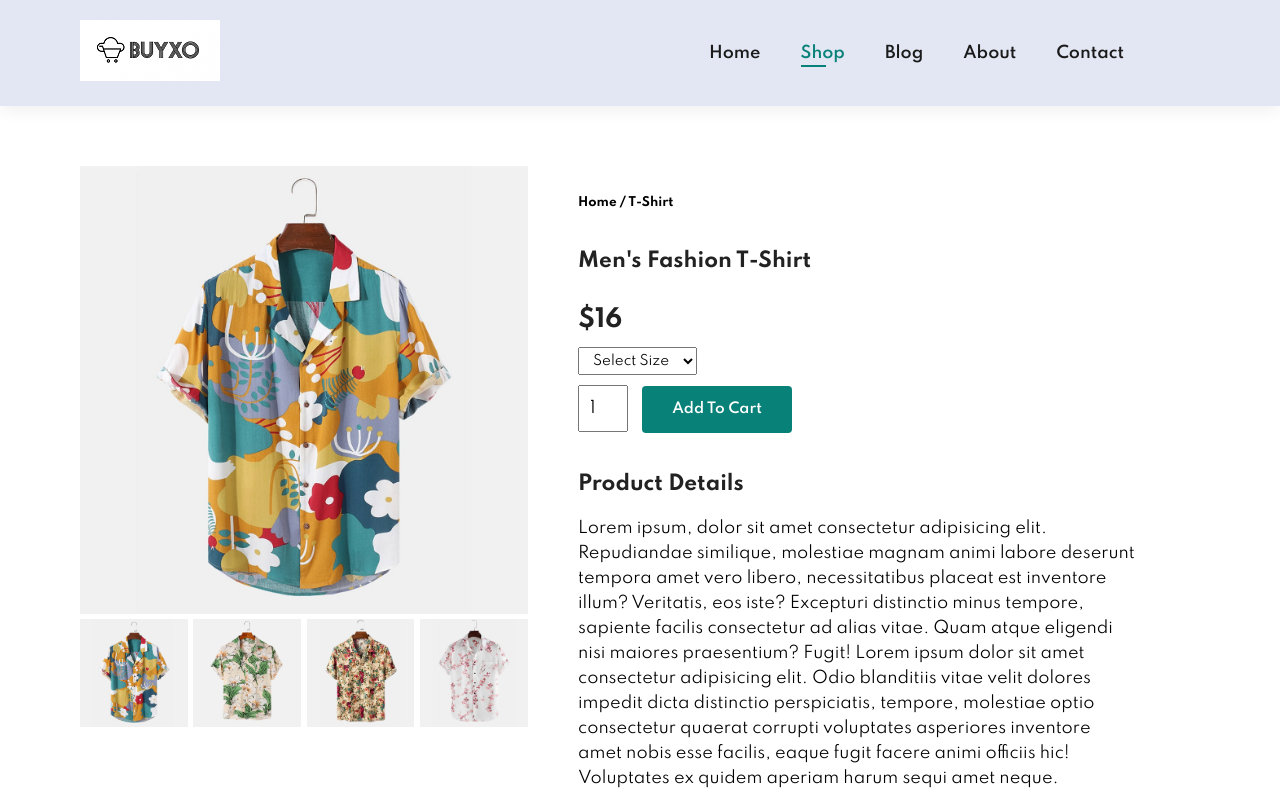
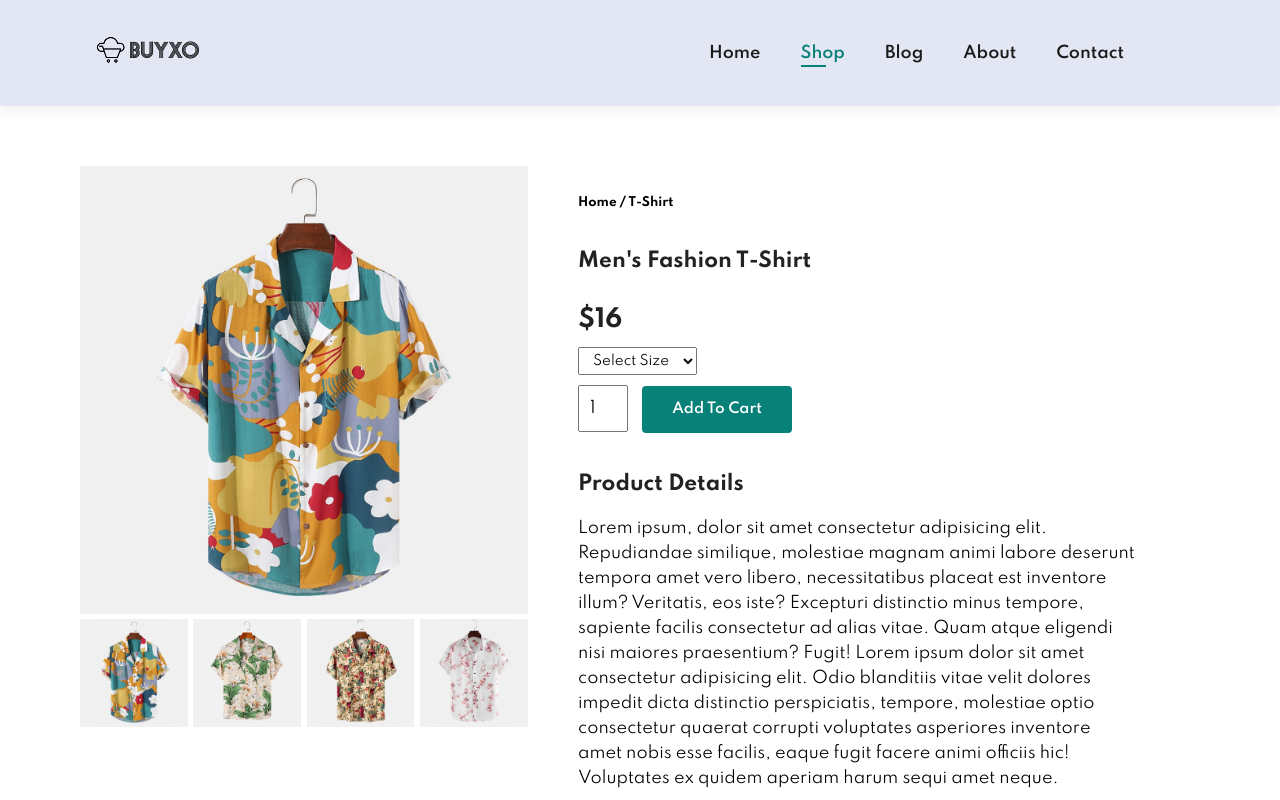
Before and after one commit to neeruM23/E-commerce-website, a plain HTML site: page sproduct.html in a window 1280 px wide. Shown: the top 800 px of the page. Drawn offline with Linux system fonts and the light colour scheme.

Commit message:
Sproduct logo update

```diff
--- a/sproduct.html
+++ b/sproduct.html
@@ -15,7 +15,9 @@
 
   <body>
     <section id="header">
-      <a href="#"><img src="img/logo.png" alt="image not found" /></a>
+      <a href="#"
+        ><img class="mylogo" src="img/logo.png" alt="image not found"
+      /></a>
       <div>
         <ul id="navbar">
           <li><a href="index.html">Home</a></li>
```
